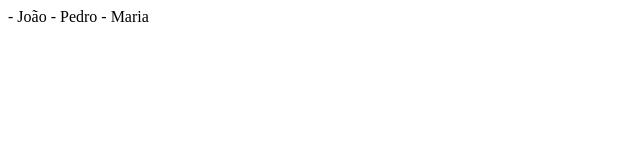
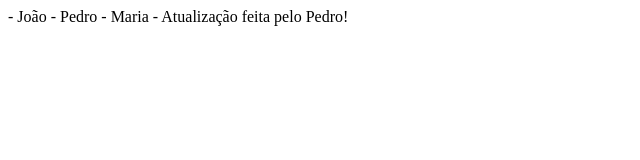
Before and after one commit to GabiTeles/projeto-3b2, a plain HTML site: page index.html in a window 1280 px wide. Shown: the whole page, without its empty margins (0-640 px from the left). Drawn offline with Linux system fonts and the light colour scheme.

Commit message:
Versão P

```diff
--- a/index.html
+++ b/index.html
@@ -10,5 +10,6 @@
     - João
     - Pedro
     - Maria
+    - Atualização feita pelo Pedro!
 </body>
 </html>
```
